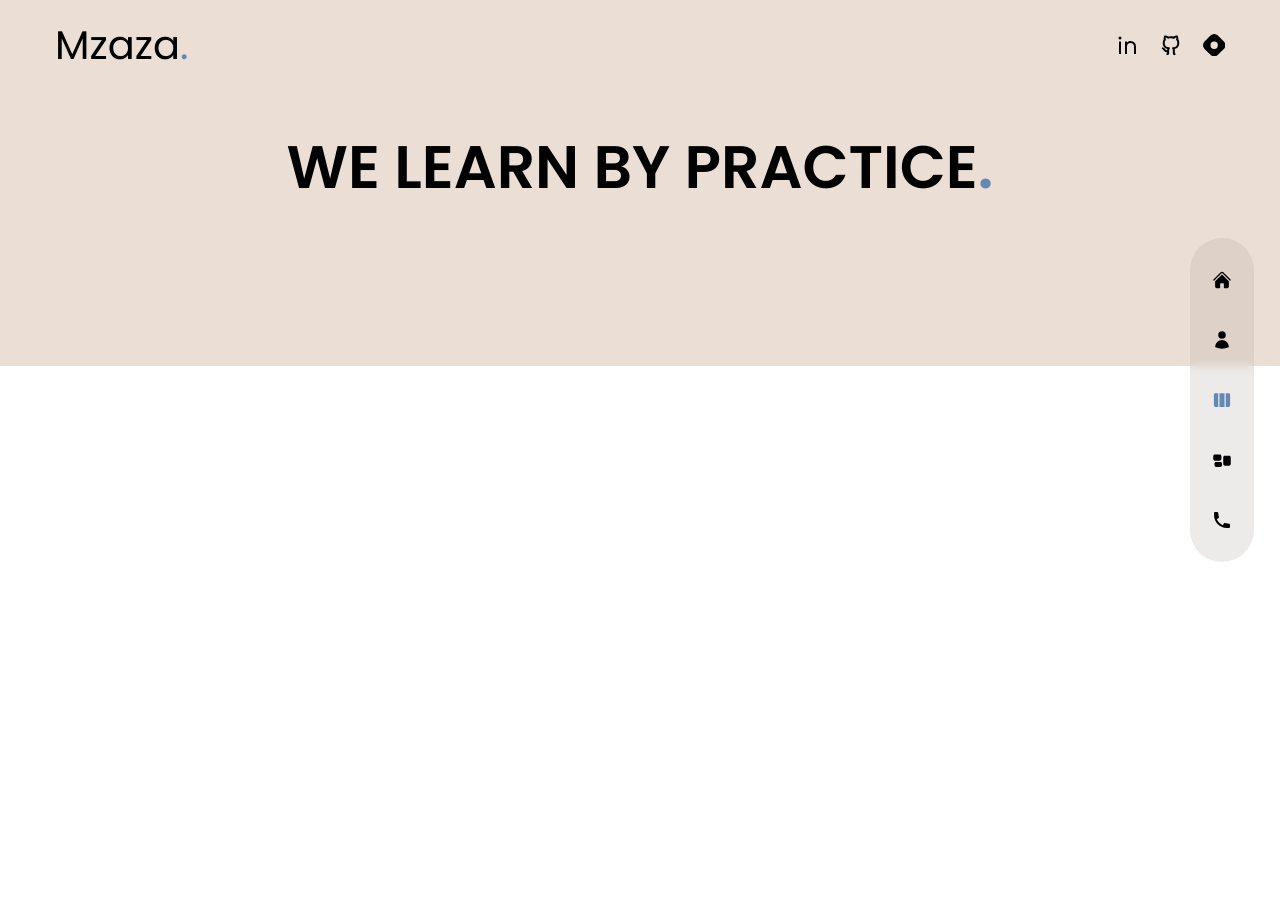
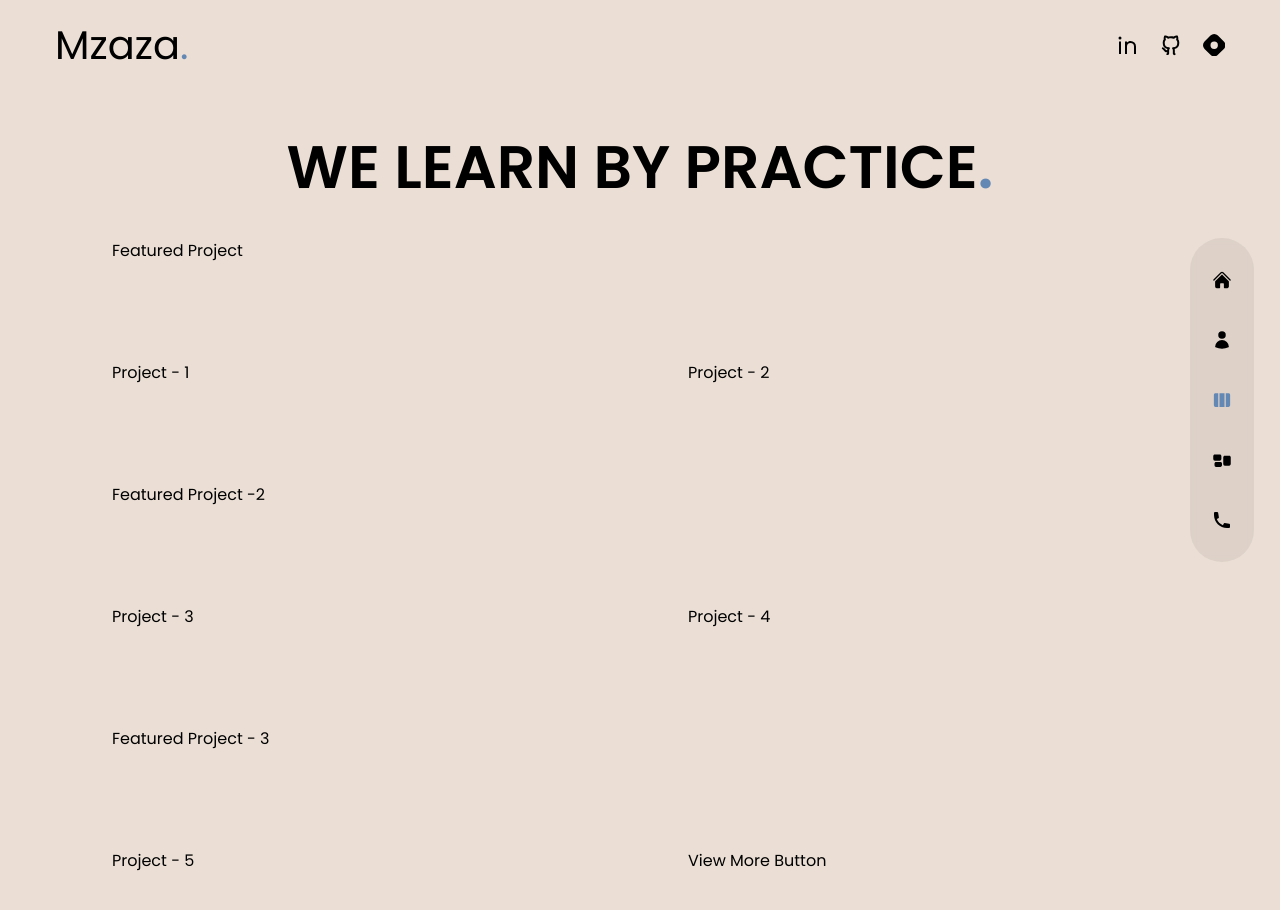
Before and after one commit to mzazakeith/portefeuille, a Next.js app: page /portefeuille/projects in a window 1280 px wide. Shown: the top 910 px of the page. Before the commit the page ends 800 px from the top, so only its background shows below. Built offline with nearby package versions, Linux system fonts and the light colour scheme.

Commit message:
Layout done

```diff
--- a/pages/projects/index.js
+++ b/pages/projects/index.js
@@ -10,6 +10,36 @@ const Projects = () => {
                 variants={fadeIn('down', 0.2)} initial='hidden' animate='show' exit='hidden'
                 className='h1 mt-2 xl:mt-auto'> WE LEARN BY PRACTICE<span className='text-accent'>.</span>
             </motion.h1>
+
+            <div className="grid grid-cols-12 gap-24">
+              <div className="col-span-12">
+                Featured Project
+              </div>
+              <div className="col-span-6">
+                Project - 1
+              </div>
+              <div className="col-span-6">
+                Project - 2
+              </div>
+              <div className="col-span-12">
+                Featured Project -2
+              </div>
+              <div className="col-span-6">
+                Project - 3
+              </div>
+              <div className="col-span-6">
+                Project - 4
+              </div>
+              <div className="col-span-12">
+                Featured Project - 3
+              </div>
+              <div className="col-span-6">
+                Project - 5
+              </div>
+              <div className="col-span-6">
+                View More Button
+              </div>
+            </div>
           </div>
         </div>
       </>
```
